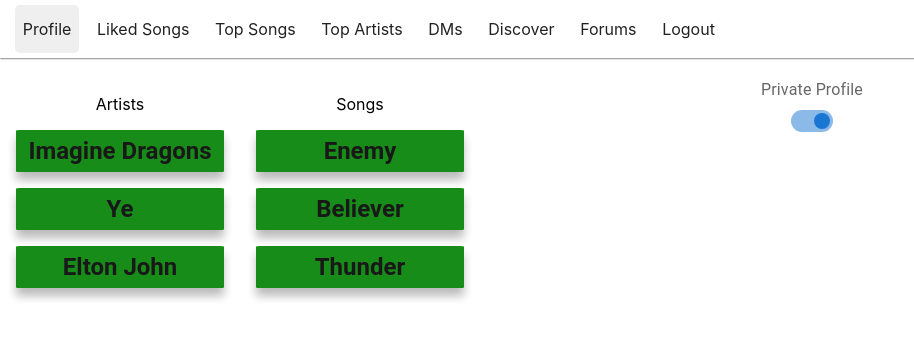
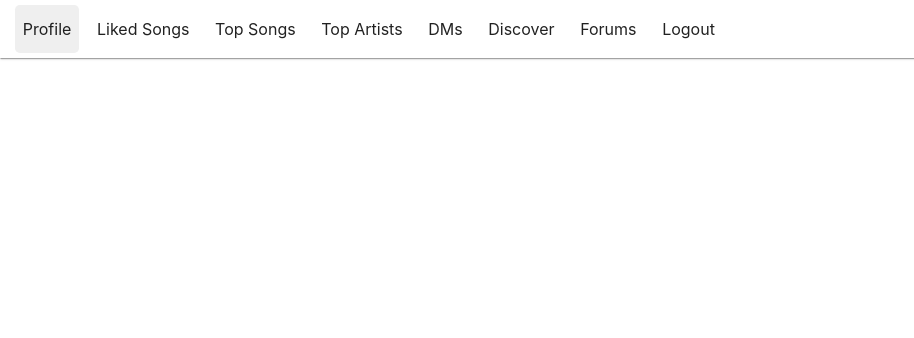
Before and after one commit to Cassy343/SWE-team-5-project-2, a React (Create React App) app in the folder frontend/: page /profile in a window 1280 px wide. Shown: the top 338 px of the page, without its empty margins (0-914 px from the left). Built offline with nearby package versions, Linux system fonts and the light colour scheme; no server answers.

Commit message:
Fix profile lookup

```diff
--- a/frontend/src/App.js
+++ b/frontend/src/App.js
@@ -16,6 +16,7 @@
 const profileReducer = (profile, action) => {
     switch (action.type) {
         case 'set-token': {
+            console.log(action.payload.token);
             const newProfile = { ...profile, spotifyToken: action.payload.token };
             if (newProfile.spotifyToken) {
                 getProfileStaticContext(newProfile.spotifyToken)
@@ -44,7 +45,7 @@
 
     useEffect(() => {
         setToken(window.localStorage.getItem('token'));
-    }, [window.location]);
+    }, []);
 
     return (<ProfileContext.Provider value={profile}>
         <BrowserRouter
@@ -61,7 +62,7 @@
                 >
                     <Route
                         path='/profile'
-                        element={<Profile spotifyToken={profile.spotifyToken} />}
+                        element={profile.spotifyToken && <Profile spotifyToken={profile.spotifyToken} />}
                     />
                     <Route
                         path='/discover'
--- a/frontend/src/profile/Profile.js
+++ b/frontend/src/profile/Profile.js
@@ -11,12 +11,8 @@
   const profile = useContext(ProfileContext)
   const testuname = "Javier Tarifa"
   useEffect(()=> {
-  axios.get(`profile?spotifyToken=${props.spotifyToken}`)
-   // .then(res => { console.log(res)
-                  //setArtists(res.data)
-       //           console.log(profile.name)
-  //  });
-
+    console.log(props.spotifyToken);
+    axios.get(`profile?spotifyToken=${props.spotifyToken}`)
   },[]);
     return (
     <>
```
